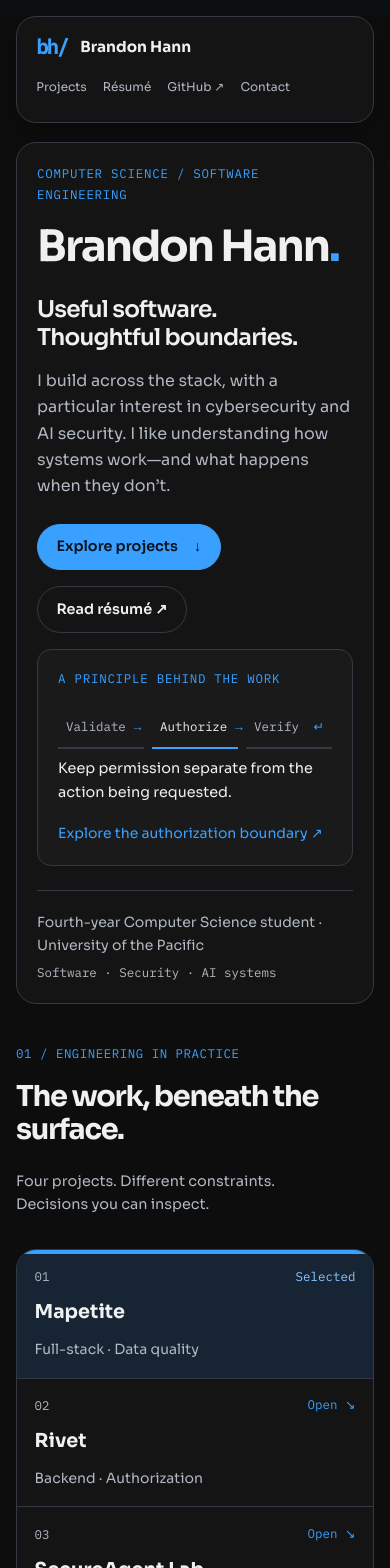
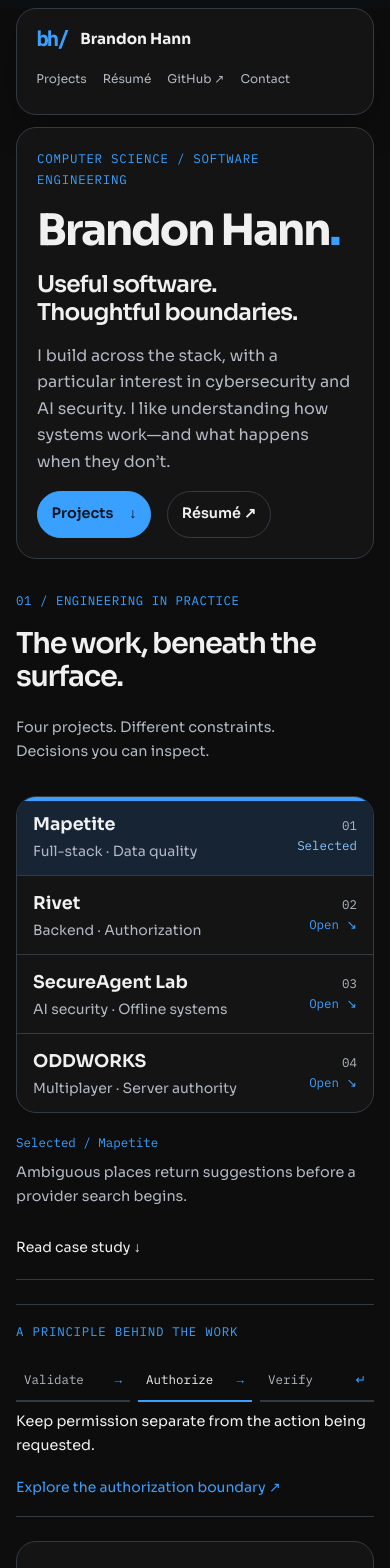
Before and after one commit to Spook65/brandonhann.github.io, a React (Vite) app in the folder v2/: page / in a window 390 px wide. Shown: the top 1568 px of the page. Built offline with nearby package versions, Linux system fonts and the light colour scheme.

Commit message:
style(portfolio): tighten mobile hierarchy and project index

```diff
--- a/v2/src/WelcomingHome.module.css
+++ b/v2/src/WelcomingHome.module.css
@@ -44,10 +44,12 @@
 .home h2,
 .home h3 {
   font-family: inherit;
-  font-weight: 700;
+  font-weight: 650;
   line-height: 1.17;
   letter-spacing: -0.045em;
 }
+.home h1 { font-weight: 750; }
+.home h2 { font-weight: 600; }
 .home h2 {
   font-size: clamp(1.8rem, 3vw, 2.5rem);
   margin: 0.6rem 0 1.4rem;
@@ -189,11 +191,10 @@
   color: #08131d !important;
 }
 .principle {
-  padding: 1.15rem 1.25rem;
-  border: 1px solid var(--line);
-  border-radius: 14px;
-  background: var(--surface-raised);
+  padding: 0 0 0 1.4rem;
+  border-left: 1px solid var(--line);
 }
+.mobilePrinciple { display: none; }
 .principle > div {
   display: flex;
   flex-wrap: wrap;
@@ -237,26 +238,10 @@
   font-size: 0.875rem;
   color: var(--accent);
 }
-.education {
-  display: flex;
-  justify-content: space-between;
-  gap: 1rem;
-  padding: 1.25rem 0 0;
-  margin: 1.5rem 0 0 !important;
-  color: var(--muted);
-  font-size: 0.875rem;
-  border-top: 1px solid var(--line);
-}
-.education span {
-  font-family: var(--mono);
-  font-size: 0.78rem;
-}
 .additional {
   margin-top: 2.25rem;
-  padding: clamp(1.5rem, 3vw, 2.5rem);
-  border: 1px solid var(--line);
-  border-radius: 20px;
-  background: var(--surface);
+  padding: 2.5rem 0;
+  border-top: 1px solid var(--line);
 }
 .additional article {
   display: grid;
@@ -299,10 +284,8 @@
   grid-template-columns: 1fr 1fr;
   gap: clamp(2rem, 7vw, 7rem);
   margin-top: 2.25rem;
-  padding: clamp(1.5rem, 3vw, 2.5rem);
-  border: 1px solid var(--line);
-  border-radius: 20px;
-  background: var(--surface);
+  padding: 2.5rem 0;
+  border-top: 1px solid var(--line);
 }
 .aboutGrid p {
   color: var(--muted);
@@ -389,19 +372,13 @@
   .principleDetail {
     min-height: 0;
   }
-  .education {
-    flex-direction: column;
-    gap: 0.3rem;
-  }
   .additional article,
   .aboutGrid {
     grid-template-columns: 1fr;
   }
   .additional,
-  .aboutGrid,
-  .contact {
-    padding: 1.5rem;
-  }
+  .aboutGrid { padding: 2rem 0; }
+  .contact { padding: 1.5rem; }
   .aboutGrid {
     gap: 2rem;
   }
@@ -413,6 +390,24 @@
   .header nav { justify-content: flex-start; column-gap: 1rem; }
   .hero { padding: 1.25rem; }
 }
+@media (max-width: 540px) {
+  .header { margin-top: 0.5rem; }
+  .hero { margin-top: 0.75rem; padding: 1.25rem; }
+  .hero h1 { margin: 0.35rem 0 0.9rem; }
+  .heroBody { gap: 0; }
+  .heroActions { margin: 1rem 0 0; }
+  .heroActions a { padding-inline: 0.85rem; }
+  .desktopPrinciple { display: none; }
+  .mobilePrinciple {
+    display: block;
+    margin: 1.5rem 0 0;
+    padding: 1rem 0;
+    border: 0;
+    border-top: 1px solid var(--line);
+    border-bottom: 1px solid var(--line);
+  }
+  .mobilePrinciple .principleDetail { min-height: 0; }
+}
 @media (prefers-reduced-motion: reduce) {
   .home *,
   .home *::before,
--- a/v2/src/WelcomingHome.tsx
+++ b/v2/src/WelcomingHome.tsx
@@ -10,6 +10,42 @@ const base = import.meta.env.BASE_URL;
 const foundCura = projects.find((project) => project.id === "project-cura");
 if (!foundCura) throw new Error("Cura content is required.");
 const cura = foundCura;
+
+function EngineeringPrinciple({
+  principle,
+  onSelect,
+  className,
+}: {
+  principle: number;
+  onSelect: (index: number) => void;
+  className: string;
+}) {
+  return (
+    <aside
+      className={`${styles.principle} ${className}`}
+      aria-label="Engineering principles"
+    >
+      <p className={styles.eyebrow}>A principle behind the work</p>
+      <div role="group" aria-label="Inspect a principle">
+        {principles.map((item, index) => (
+          <button
+            key={item.name}
+            type="button"
+            aria-pressed={principle === index}
+            onClick={() => onSelect(index)}
+          >
+            {item.name}
+            <span aria-hidden="true">{index < 2 ? "→" : "↵"}</span>
+          </button>
+        ))}
+      </div>
+      <p className={styles.principleDetail} aria-live="polite">
+        {principles[principle].detail}
+      </p>
+      <a href="#project-secureagent">Explore the authorization boundary ↗</a>
+    </aside>
+  );
+}
 
 export function WelcomingHome() {
   const [principle, setPrinciple] = useState(1);
@@ -60,44 +96,34 @@ export function WelcomingHome() {
                 work—and what happens when they don’t.
               </p>
               <div className={styles.heroActions}>
-                <a href="#projects" className={styles.primaryAction}>
-                  Explore projects <span aria-hidden="true">↓</span>
+                <a
+                  href="#projects"
+                  className={styles.primaryAction}
+                  aria-label="Explore projects"
+                >
+                  Projects <span aria-hidden="true">↓</span>
                 </a>
-                <a href={base + "resume.html"}>Read résumé ↗</a>
+                <a href={base + "resume.html"} aria-label="Read résumé ↗">
+                  Résumé ↗
+                </a>
               </div>
             </div>
-            <aside
-              className={styles.principle}
-              aria-label="Engineering principles"
-            >
-              <p className={styles.eyebrow}>A principle behind the work</p>
-              <div role="group" aria-label="Inspect a principle">
-                {principles.map((item, index) => (
-                  <button
-                    key={item.name}
-                    type="button"
-                    aria-pressed={principle === index}
-                    onClick={() => setPrinciple(index)}
-                  >
-                    {item.name}
-                    <span aria-hidden="true">{index < 2 ? "→" : "↵"}</span>
-                  </button>
-                ))}
-              </div>
-              <p className={styles.principleDetail} aria-live="polite">
-                {principles[principle].detail}
-              </p>
-              <a href="#project-secureagent">
-                Explore the authorization boundary ↗
-              </a>
-            </aside>
+            <EngineeringPrinciple
+              principle={principle}
+              onSelect={setPrinciple}
+              className={styles.desktopPrinciple}
+            />
           </div>
-          <p className={styles.education}>
-            {profile.education}
-            <span>Software · Security · AI systems</span>
-          </p>
         </section>
-        <ProjectShowcase />
+        <ProjectShowcase
+          afterIndex={
+            <EngineeringPrinciple
+              principle={principle}
+              onSelect={setPrinciple}
+              className={styles.mobilePrinciple}
+            />
+          }
+        />
         <section
           className={styles.additional}
           aria-labelledby="additional-title"
--- a/v2/src/showcase/ProjectShowcase.module.css
+++ b/v2/src/showcase/ProjectShowcase.module.css
@@ -78,7 +78,7 @@
 }
 .index strong {
   font-size: 1.2rem;
-  font-weight: 700;
+  font-weight: 650;
 }
 .index small {
   color: var(--muted);
@@ -139,6 +139,7 @@
 }
 .narrative h3 {
   font-size: clamp(2rem, 3.5vw, 3.25rem);
+  font-weight: 700;
   margin: 0 0 1.1rem;
 }
 .narrative h3 span {
@@ -355,10 +356,31 @@
 }
 @media (max-width: 540px) {
   .index { grid-template-columns: 1fr; }
-  .index > a { min-height: 0; border-right: 0; border-bottom: 1px solid var(--line); }
+  .index > a {
+    grid-template-columns: minmax(0, 1fr) auto;
+    grid-template-rows: auto auto;
+    align-content: center;
+    column-gap: 0.75rem;
+    row-gap: 0.15rem;
+    min-height: 78px;
+    padding: 0.8rem 1rem;
+    border-right: 0;
+    border-bottom: 1px solid var(--line);
+  }
+  .indexNumber {
+    grid-column: 2;
+    grid-row: 1 / 3;
+    flex-direction: column;
+    align-items: flex-end;
+    justify-content: center;
+    gap: 0.25rem;
+  }
+  .index strong { grid-column: 1; grid-row: 1; font-size: 1.1rem; }
+  .index small { grid-column: 1; grid-row: 2; font-size: 0.875rem; }
   .index > a:last-child { border-bottom: 0; }
   .preview { grid-template-columns: 1fr; }
   .preview p { grid-column: auto; grid-row: auto; }
+  .showcase { padding-top: 2rem; }
 }
 @media (prefers-reduced-motion: reduce) {
   .index > a {
--- a/v2/src/showcase/ProjectShowcase.tsx
+++ b/v2/src/showcase/ProjectShowcase.tsx
@@ -1,4 +1,4 @@
-import { useState } from "react";
+import { useState, type ReactNode } from "react";
 import { caseStudies, type CaseStudy } from "../data/caseStudies";
 import { legacyAnchors } from "../data/legacyAnchors";
 import { useProjectNavigation } from "./useProjectNavigation";
@@ -120,7 +120,7 @@ function CaseStudyArticle({
   );
 }
 
-export function ProjectShowcase() {
+export function ProjectShowcase({ afterIndex }: { afterIndex?: ReactNode }) {
   const selected = useProjectNavigation();
   const [hovered, setHovered] = useState<string | null>(null);
   const [focused, setFocused] = useState<string | null>(null);
@@ -187,6 +187,7 @@ export function ProjectShowcase() {
           Read case study <span aria-hidden="true">↓</span>
         </a>
       </div>
+      {afterIndex}
       {caseStudies.map((study, index) => (
         <CaseStudyArticle
           key={study.project.id}
```
Also changed, not shown: 1 other file (tests, documents, lock files or other folders).
